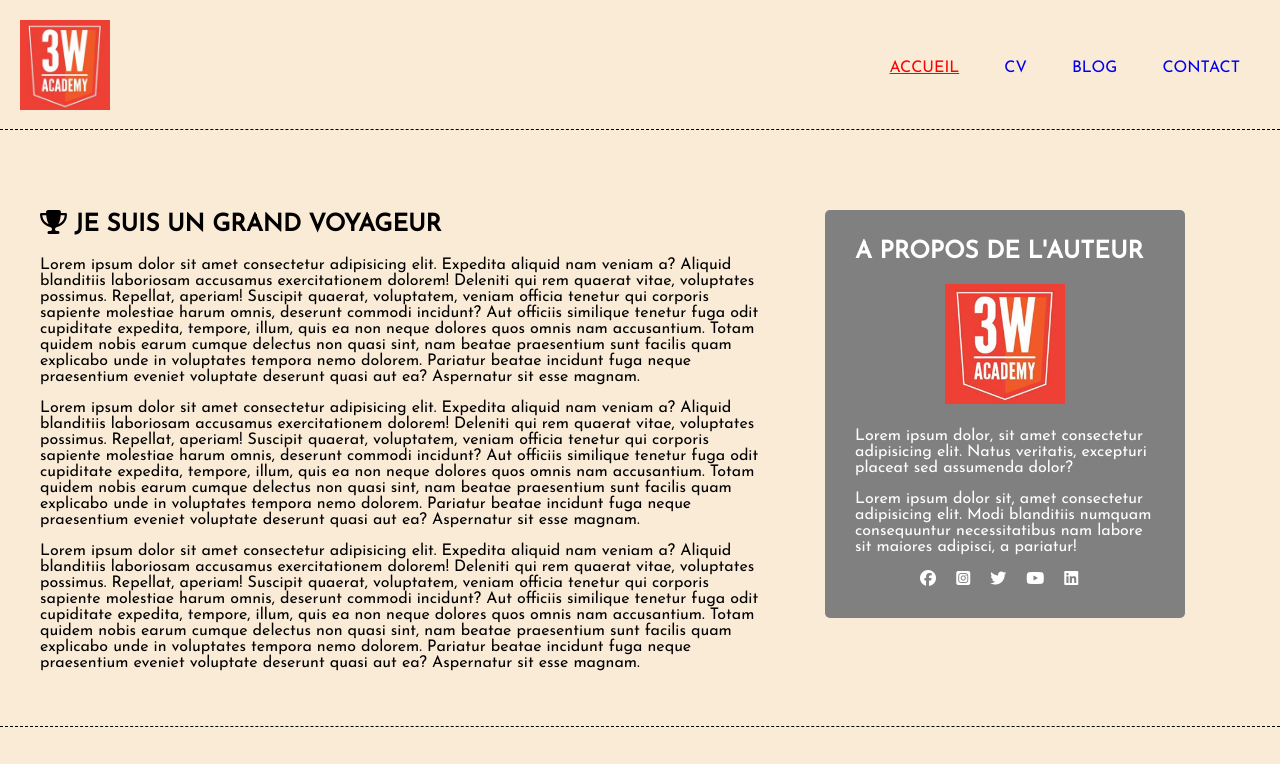
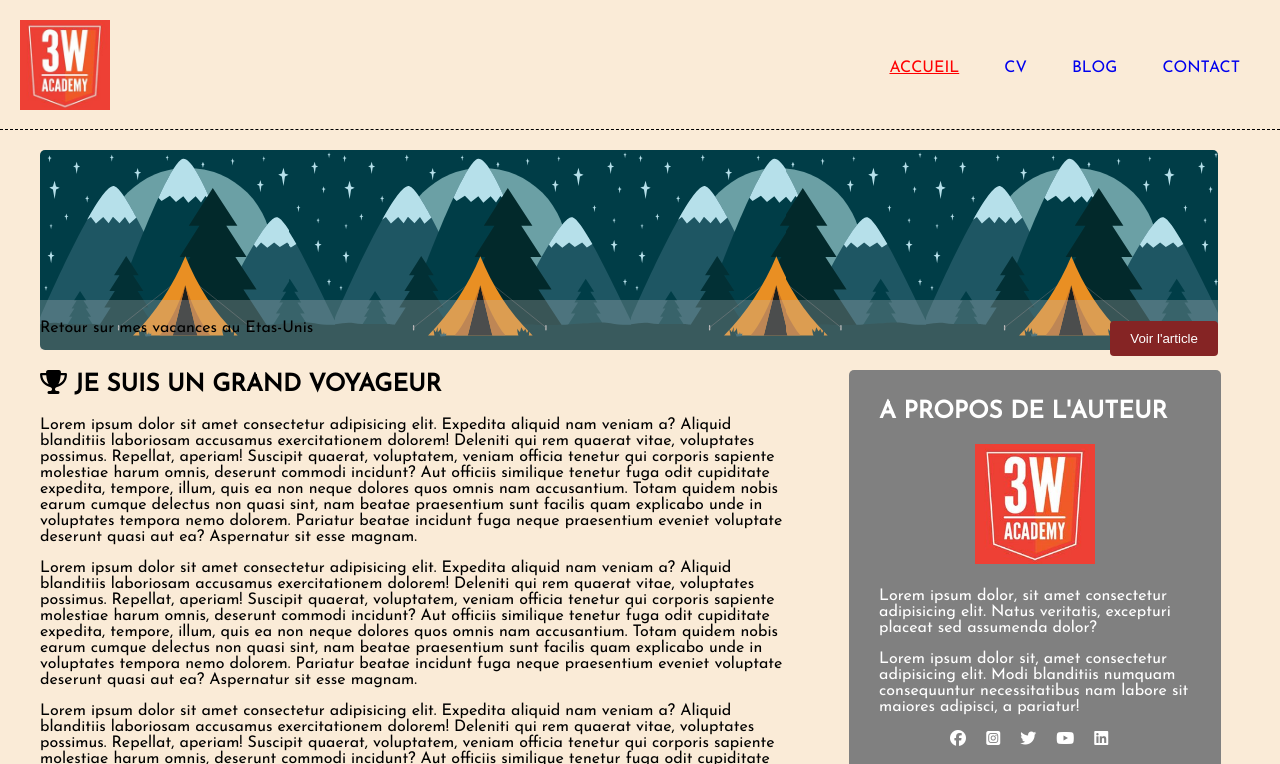
Before and after one commit to daniatou/Voyageur, a plain HTML site: page index.html in a window 1280 px wide. Shown: the top 764 px of the page. Drawn offline with Linux system fonts and the light colour scheme.

Commit message:
add svg image

```diff
--- a/index.html
+++ b/index.html
@@ -26,6 +26,15 @@
 
     <main>
         <div class="container">
+            <section class="baniere">
+               <div class="baniere-text">
+                <p>
+                    Retour sur mes vacances au Etas-Unis
+                </p>
+                <button>Voir l'article</button>
+               </div>
+
+            </section>
             <section class="article">
 
                 <h1>
--- a/style.css
+++ b/style.css
@@ -46,11 +46,46 @@ nav .active a {
     text-decoration: underline;
 }
 
+
 .container {
     width: 100%;
-    margin: 40px auto 40px auto;
-    padding: 40px;
+    margin: 20px auto 40px auto;
+    padding: 0 0px 40px 40px;
     border-bottom: 1px dashed;
+}
+
+.baniere {
+    background-image: url(images/banniere.svg);
+    height: 200px;
+    margin-bottom: 20px;
+    border-radius: 5px;
+    width: 95%;
+    position: relative;
+
+}
+
+.baniere-text {
+    width: 100%;
+    background-color: rgba(188, 188, 188, 0.299);
+    position: absolute;
+    bottom: 0;
+    height: 50px;
+}
+
+.baniere-text p {
+    /* position: absolute;
+    top: 10px; */
+    margin-top: 20px;
+}
+
+.baniere-text button {
+    background-color: #852424;
+    color: white;
+    float: right;
+    padding: 10px 20px 10px 20px;
+    border: none;
+    border-radius: 4px;
+    margin-top: -30px;
 }
 
 .article {
```
Also changed, not shown: images/banniere.svg (added).
